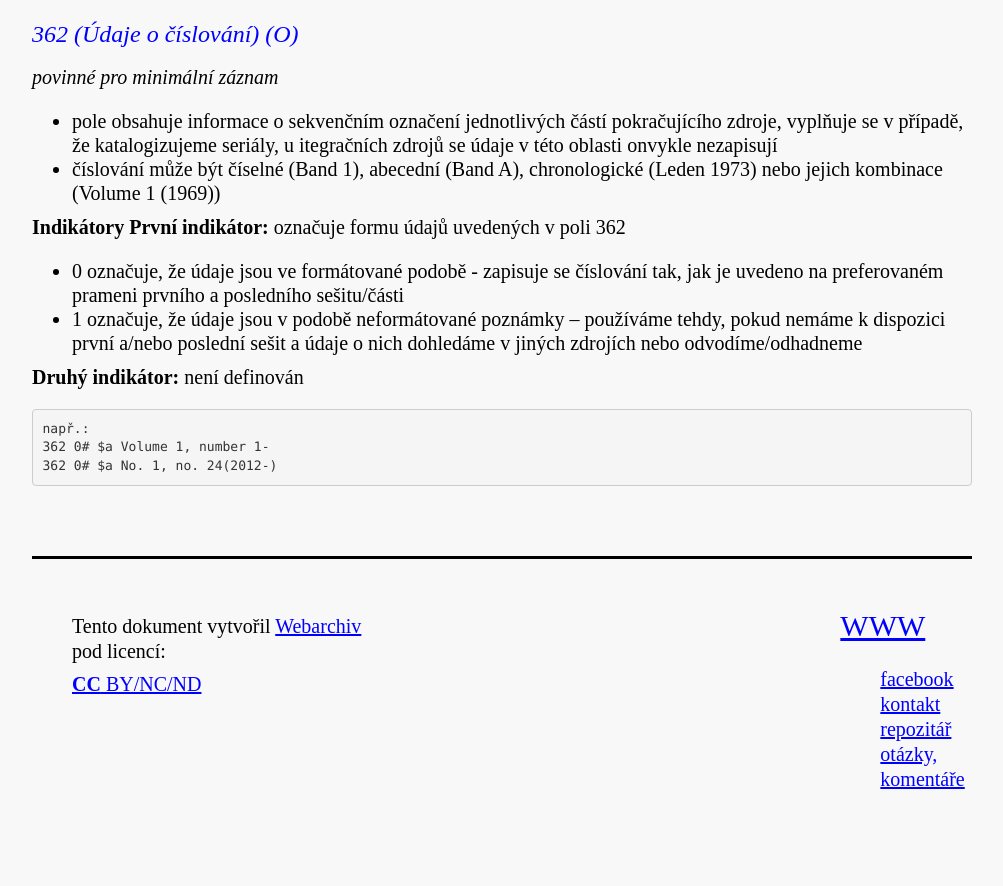
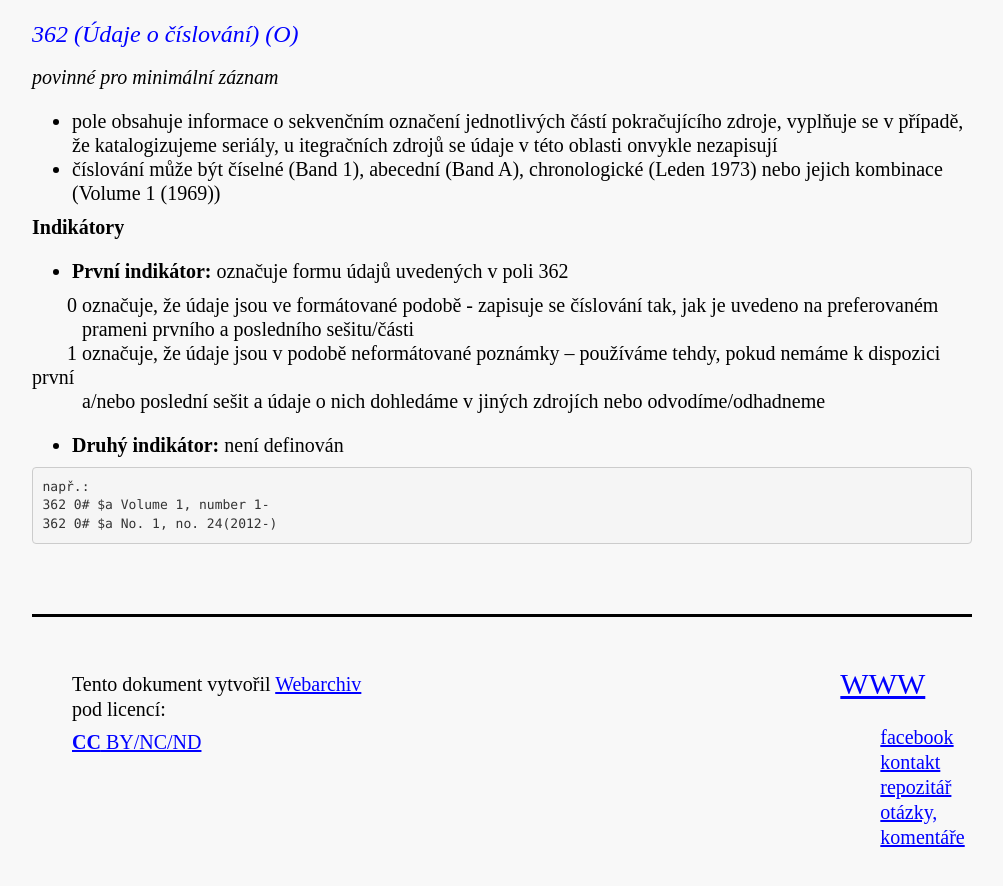
Before and after one commit to WebarchivCZ/katalogizacni-manual, a Jekyll site: the page built from _posts/2017-06-19-fyzicky-popis.md, in a window 1280 px wide and 900 px high, scrolled down 2021 px. Shown: the top 886 px of the window, without its empty margins (138-1141 px from the left). Built offline with Jekyll 4.4.1, drawn with Linux system fonts in a browser that asks for light colours; some of the changed lines change nothing that is shown.

Commit message:
edit physical description

````diff
--- a/_posts/2017-06-19-fyzicky-popis.md
+++ b/_posts/2017-06-19-fyzicky-popis.md
@@ -71,11 +71,15 @@ např.:
 
 
 **Indikátory**
-**První indikátor:** označuje formu údajů uvedených v poli 362
-* 0 označuje, že údaje jsou ve formátované podobě - zapisuje se číslování tak, jak je uvedeno na preferovaném prameni prvního a posledního sešitu/části
-* 1 označuje, že údaje jsou v podobě neformátované poznámky – používáme tehdy, pokud nemáme k dispozici první a/nebo poslední sešit a údaje o nich dohledáme v jiných zdrojích nebo odvodíme/odhadneme
 
-**Druhý indikátor:** není definován
+* **První indikátor:** označuje formu údajů uvedených v poli 362
+
+&nbsp;&nbsp;&nbsp;&nbsp;&nbsp;&nbsp; 0 označuje, že údaje jsou ve formátované podobě - zapisuje se číslování tak, jak je uvedeno na preferovaném
+&nbsp;&nbsp;&nbsp;&nbsp;&nbsp;&nbsp;&nbsp;&nbsp;&nbsp; prameni prvního a posledního sešitu/části
+&nbsp;&nbsp;&nbsp;&nbsp;&nbsp;&nbsp; 1 označuje, že údaje jsou v podobě neformátované poznámky – používáme tehdy, pokud nemáme k dispozici první
+&nbsp;&nbsp;&nbsp;&nbsp;&nbsp;&nbsp;&nbsp;&nbsp;&nbsp; a/nebo poslední sešit a údaje o nich dohledáme v jiných zdrojích nebo odvodíme/odhadneme
+
+* **Druhý indikátor:** není definován
 
 
 ```
````
